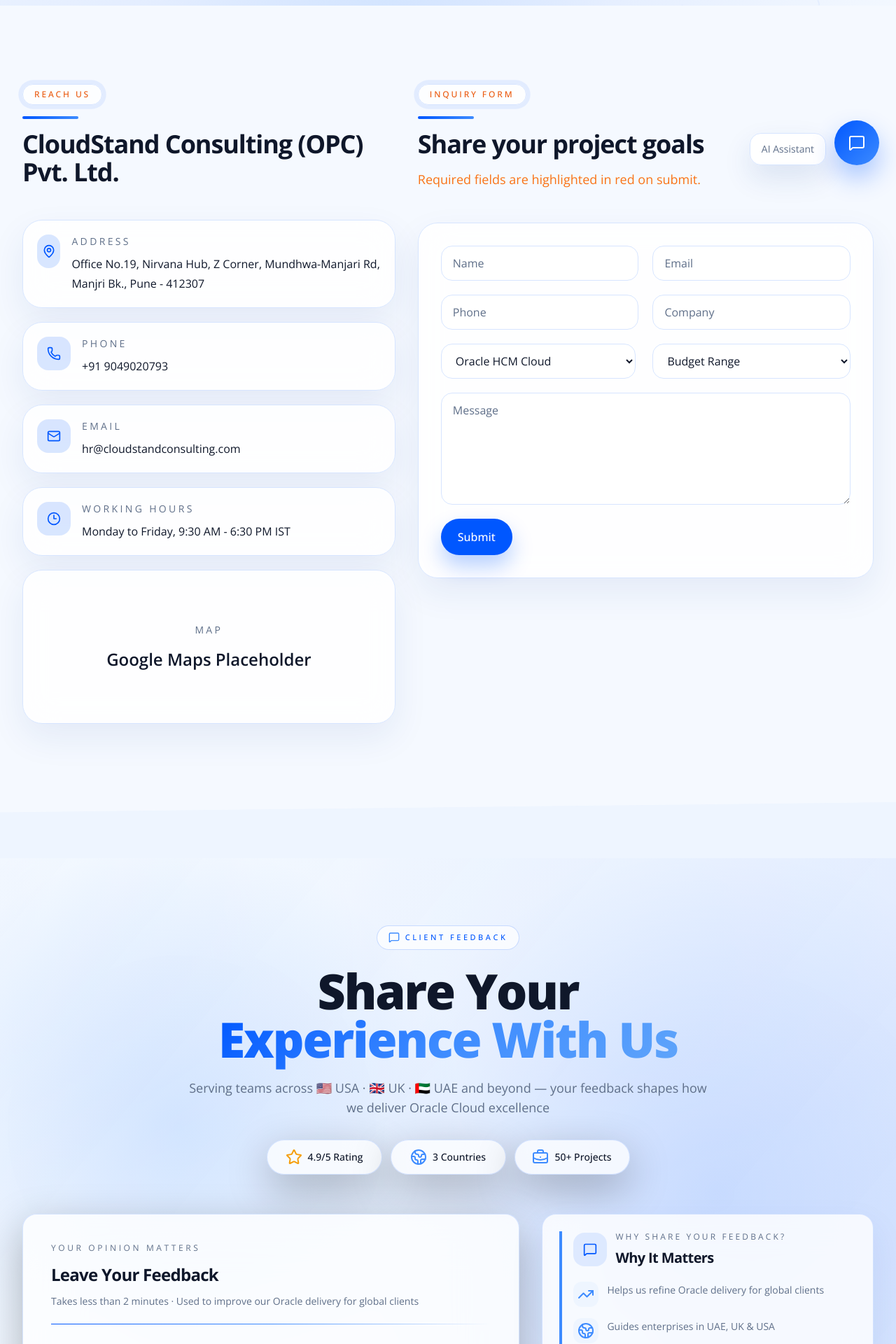
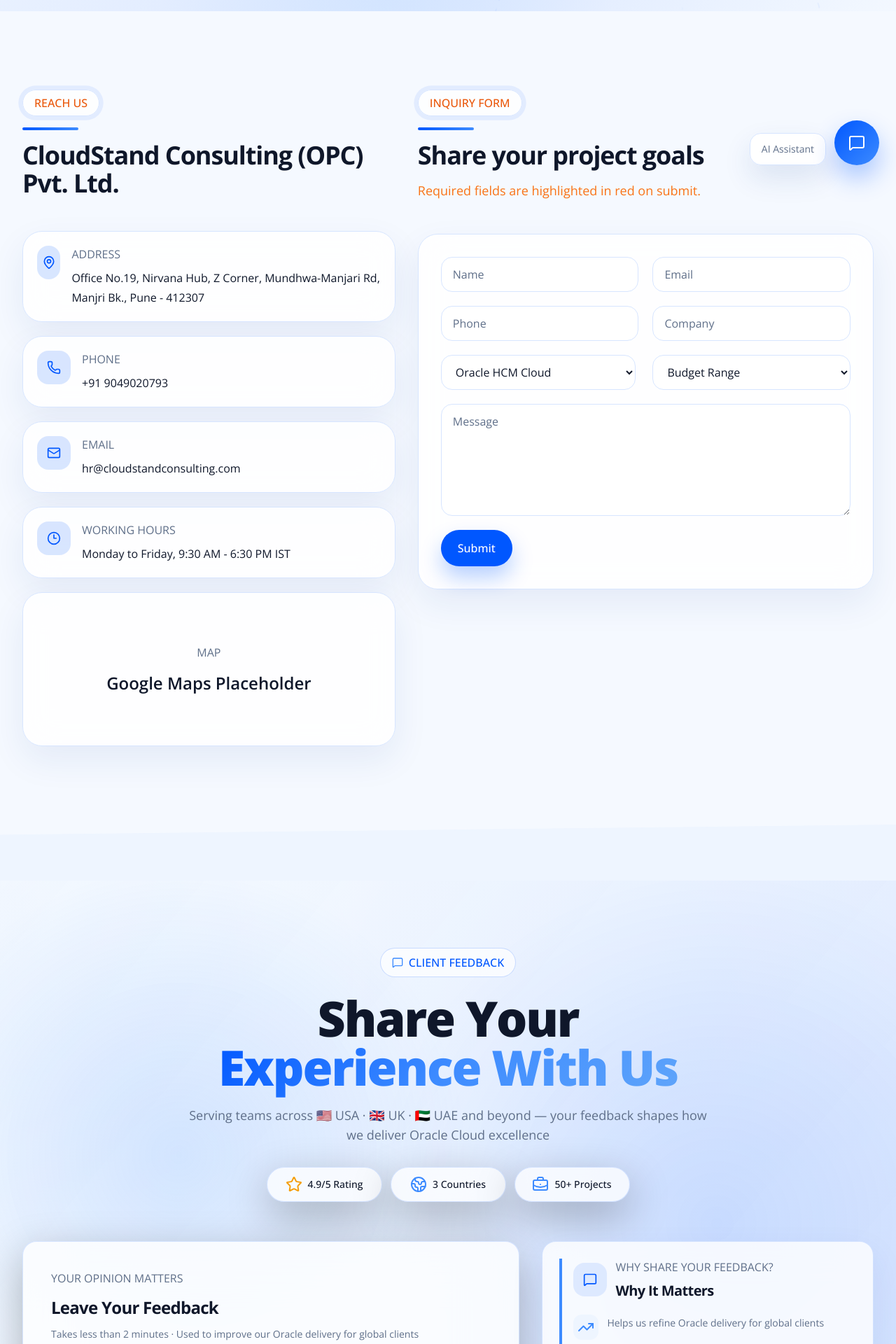
Before and after one commit to ashurohom/cloudstand-frontend, a React (Vite) app in the folder Cloud-Stand/: page /contact in a window 1280 px wide. Shown: the part 540-2460 px from the top of the page at 70% size. Built offline with nearby package versions, Linux system fonts and the light colour scheme.

Commit message:
update eyebrow section

```diff
--- a/Cloud-Stand/src/components/sections/FeedbackSection.jsx
+++ b/Cloud-Stand/src/components/sections/FeedbackSection.jsx
@@ -457,7 +457,7 @@
             whileInView="visible"
           >
             <motion.div
-              className="mx-auto inline-flex items-center gap-2 rounded-full border border-accent/20 bg-white/70 px-4 py-2 text-[11px] font-medium uppercase tracking-[0.32em] text-accent backdrop-blur-xl"
+              className="mx-auto inline-flex items-center gap-2 rounded-full border border-accent/20 bg-white/70 px-4 py-2 text-base font-medium uppercase tracking-normal text-accent backdrop-blur-xl"
               variants={cardMotion}
               custom={0}
             >
@@ -523,7 +523,7 @@
                   transition={{ duration: 0.7, delay: 0.3, ease: [0.22, 1, 0.36, 1] }}
                 >
                   <div className="mb-8">
-                    <div className="text-xs uppercase tracking-[0.3em] text-text-muted">Your Opinion Matters</div>
+                    <div className="text-base uppercase tracking-normal text-text-muted">Your Opinion Matters</div>
                     <h3 className="mt-3 text-[24px] font-bold text-slate-900">Leave Your Feedback</h3>
                     <p className="mt-2 text-sm leading-6 text-text-muted">
                       Takes less than 2 minutes · Used to improve our Oracle delivery for global clients
@@ -988,7 +988,7 @@
                       <MessageSquare className="h-5 w-5" />
                     </span>
                     <div>
-                      <div className="text-xs uppercase tracking-[0.26em] text-text-muted">Why Share Your Feedback?</div>
+                      <div className="text-base uppercase tracking-normal text-text-muted">Why Share Your Feedback?</div>
                       <h4 className="mt-2 text-xl font-bold text-slate-900">Why It Matters</h4>
                     </div>
                   </div>
@@ -1022,7 +1022,7 @@
                 viewport={{ once: true, margin: '-80px' }}
                 whileInView={{ opacity: 1, x: 0 }}
               >
-                <div className="text-xs uppercase tracking-[0.26em] text-text-muted">Global Client Base</div>
+                <div className="text-base uppercase tracking-normal text-text-muted">Global Client Base</div>
                 <h4 className="mt-2 text-xl font-bold text-slate-900">Our Clients Are From</h4>
                 <div className="mt-6 space-y-4">
                   {progressItems.map((item) => (
@@ -1057,7 +1057,7 @@
                 viewport={{ once: true, margin: '-80px' }}
                 whileInView={{ opacity: 1, x: 0 }}
               >
-                <div className="text-xs uppercase tracking-[0.26em] text-text-muted">Quick Stats</div>
+                <div className="text-base uppercase tracking-normal text-text-muted">Quick Stats</div>
                 <h4 className="mt-2 text-xl font-bold text-slate-900">Performance Snapshot</h4>
                 <div className="mt-6 grid grid-cols-2 gap-4">
                   {[
@@ -1084,7 +1084,7 @@
                 viewport={{ once: true, margin: '-80px' }}
                 whileInView={{ opacity: 1, x: 0 }}
               >
-                <div className="text-xs uppercase tracking-[0.26em] text-text-muted">Prefer To Talk?</div>
+                <div className="text-base uppercase tracking-normal text-text-muted">Prefer To Talk?</div>
                 <h4 className="mt-2 text-xl font-bold text-slate-900">Speak With Our Team Directly</h4>
                 <p className="mt-3 text-sm leading-6 text-text-muted">Rather speak with our team directly?</p>
                 <div className="mt-5 space-y-3 text-sm text-slate-900">
--- a/Cloud-Stand/src/components/ui/Badge.jsx
+++ b/Cloud-Stand/src/components/ui/Badge.jsx
@@ -4,7 +4,7 @@
 function Badge({ children, className = '' }) {
   return (
     <motion.span
-      className={`badge-breathe inline-flex items-center rounded-full border border-[#d7e5ff] bg-white/80 px-4 py-1.5 text-xs font-medium uppercase tracking-[0.24em] text-text-orange backdrop-blur ${className}`}
+      className={`badge-breathe inline-flex items-center rounded-full border border-[#d7e5ff] bg-white/80 px-4 py-1.5 text-base font-medium uppercase tracking-normal text-text-orange backdrop-blur ${className}`}
       initial="hidden"
       variants={badgeVariants}
       viewport={{ once: true, margin: '-60px' }}
--- a/Cloud-Stand/src/pages/About.jsx
+++ b/Cloud-Stand/src/pages/About.jsx
@@ -60,7 +60,7 @@
         <div className="section-shell grid gap-6 lg:grid-cols-2">
           <motion.div initial="hidden" variants={slideLeft} viewport={{ once: true, margin: '-80px' }} whileInView="visible">
             <Card className="h-full p-8">
-              <div className="text-sm uppercase tracking-[0.24em] text-accent">Mission</div>
+              <div className="text-base uppercase tracking-normal text-accent">Mission</div>
               <h2 className="mt-4 text-3xl font-bold text-slate-900">Build Oracle Cloud programs that create real business momentum.</h2>
               <p className="mt-4 text-base leading-8 text-text-muted">
                 We focus on implementation quality, adoption, and outcomes that matter to leadership teams, not just technical completion.
@@ -69,7 +69,7 @@
           </motion.div>
           <motion.div initial="hidden" variants={slideRight} viewport={{ once: true, margin: '-80px' }} whileInView="visible">
             <Card className="h-full p-8">
-              <div className="text-sm uppercase tracking-[0.24em] text-accent">Vision</div>
+              <div className="text-base uppercase tracking-normal text-accent">Vision</div>
               <h2 className="mt-4 text-3xl font-bold text-slate-900">Become the most trusted Oracle Cloud transformation partner for growth-stage enterprises.</h2>
               <p className="mt-4 text-base leading-8 text-text-muted">
                 CloudStand aims to combine global delivery discipline with the agility and attention clients often miss in larger consulting models.
--- a/Cloud-Stand/src/pages/Contact.jsx
+++ b/Cloud-Stand/src/pages/Contact.jsx
@@ -141,7 +141,7 @@
                           <Icon className="h-5 w-5" />
                         </motion.span>
                         <div>
-                          <div className="text-sm uppercase tracking-[0.24em] text-text-muted">{item.title}</div>
+                          <div className="text-base uppercase tracking-normal text-text-muted">{item.title}</div>
                           <div className="mt-2 text-base leading-7 text-slate-900">{item.value}</div>
                         </div>
                       </div>
@@ -153,7 +153,7 @@
 
             <Card className="flex min-h-[220px] items-center justify-center p-8">
               <div className="text-center">
-                <div className="text-sm uppercase tracking-[0.24em] text-text-muted">Map</div>
+                <div className="text-base uppercase tracking-normal text-text-muted">Map</div>
                 <div className="mt-4 text-2xl font-semibold text-slate-900">Google Maps Placeholder</div>
               </div>
             </Card>
--- a/Cloud-Stand/src/pages/ResolveQuery.jsx
+++ b/Cloud-Stand/src/pages/ResolveQuery.jsx
@@ -291,7 +291,7 @@
                       type="button"
                     >
                       <div>
-                        <div className="mb-2 text-xs font-medium uppercase tracking-[0.24em] text-text-muted">{entry.category}</div>
+                        <div className="mb-2 text-base font-medium uppercase tracking-normal text-text-muted">{entry.category}</div>
                         <h3 className="text-lg font-semibold leading-7 text-slate-900 sm:text-xl">
                           {highlightMatch(entry.question, searchTerm)}
                         </h3>
--- a/Cloud-Stand/src/pages/ServiceDetail.jsx
+++ b/Cloud-Stand/src/pages/ServiceDetail.jsx
@@ -124,7 +124,7 @@
               {service.benefits.map((benefit, index) => (
                 <motion.div key={benefit} variants={staggerItem}>
                   <Card className="p-6">
-                    <div className="text-sm uppercase tracking-[0.24em] text-accent">Benefit {index + 1}</div>
+                    <div className="text-base uppercase tracking-normal text-accent">Benefit {index + 1}</div>
                     <p className="mt-3 text-base leading-8 text-slate-900">{benefit}</p>
                   </Card>
                 </motion.div>
```
Also changed, not shown: Cloud-Stand/src/pages/Home.jsx (+5 -5 lines).
